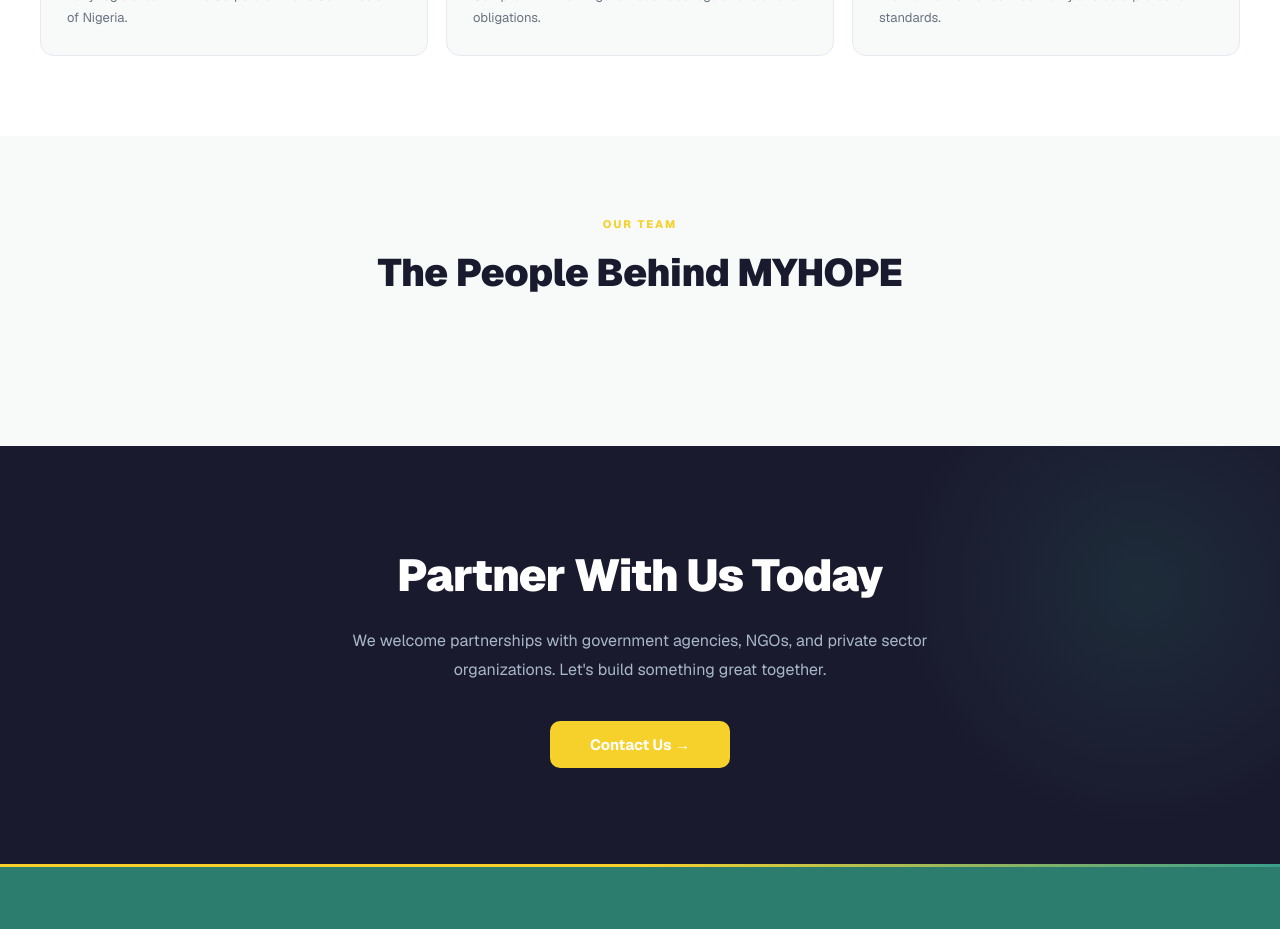
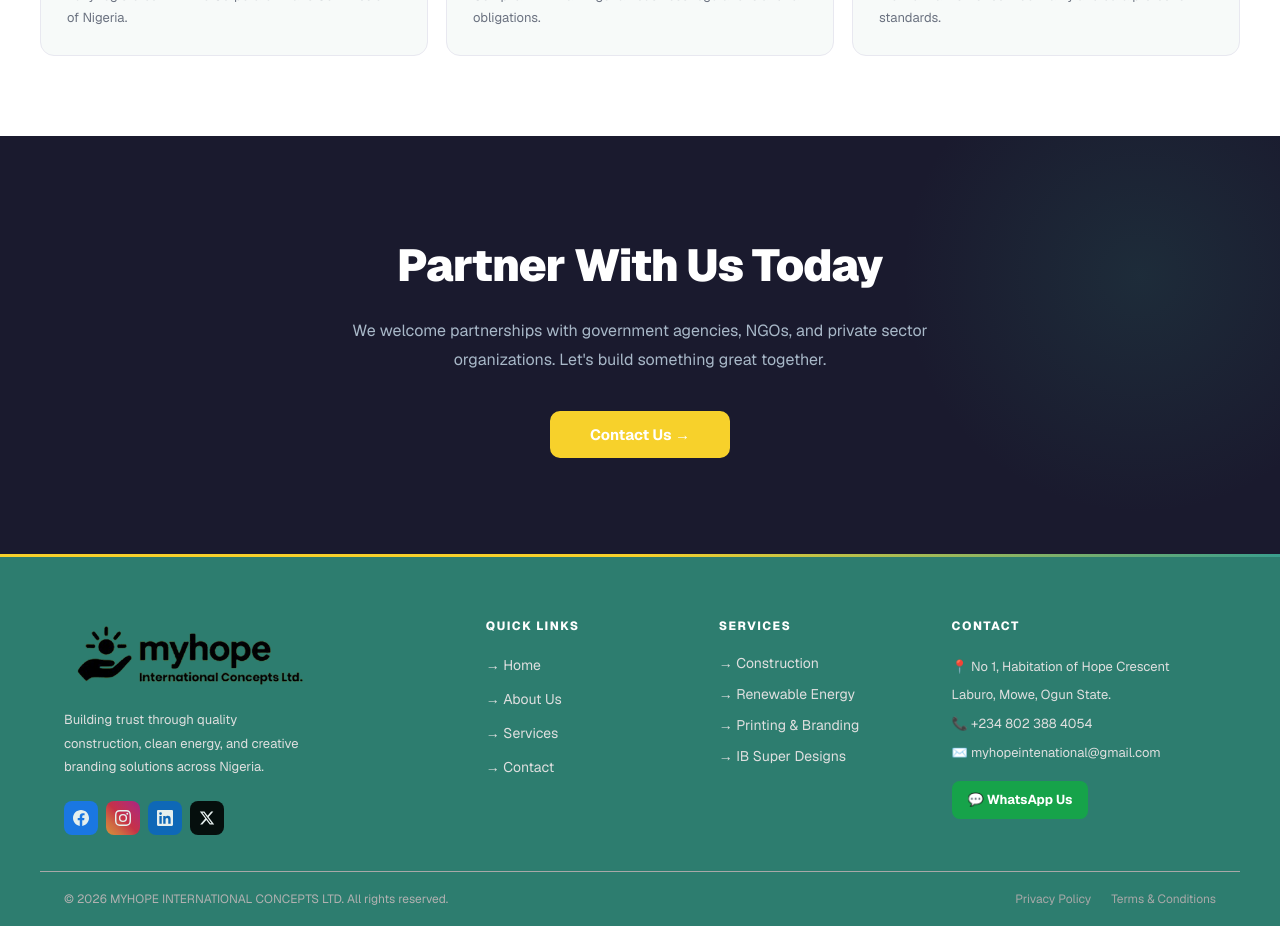
Before and after one commit to Nomolos29/my_hope_international_concept, a Next.js app: page /about in a window 1280 px wide. Shown: the part 2820-3749 px from the top of the page. Built offline with nearby package versions, Linux system fonts and the light colour scheme.

Commit message:
Removed a section from the about page

```diff
--- a/app/about/page.tsx
+++ b/app/about/page.tsx
@@ -173,13 +173,13 @@ export default function AboutPage() {
       </section>
 
       {/* Key Personnel */}
-      <section style={{ padding:"80px 24px 96px", background:"#f7faf9" }}>
+      {/* <section style={{ padding:"80px 24px 96px", background:"#f7faf9" }}>
         <div style={{ maxWidth:1200, margin:"0 auto" }}>
           <div className="reveal" style={{ textAlign:"center", marginBottom:48 }}>
             <div className="section-label" style={{ marginBottom:12 }}>Our Team</div>
             <h2 style={{ fontSize:"clamp(1.8rem,3vw,2.4rem)", fontWeight:900, letterSpacing:-0.5 }}>The People Behind MYHOPE</h2>
           </div>
-          {/* <div style={{ display:"grid", gridTemplateColumns:"repeat(3,1fr)", gap:22, maxWidth:780, margin:"0 auto" }} className="grid-3col">
+          <div style={{ display:"grid", gridTemplateColumns:"repeat(3,1fr)", gap:22, maxWidth:780, margin:"0 auto" }} className="grid-3col">
             {[
               { role:"Director / CEO", name:"Company Director", img:"https://images.unsplash.com/photo-1573496359142-b8d87734a5a2?w=400&q=80", alt:"Professional woman executive" },
               { role:"Lead Designer", name:"IB Super Designs", img:"https://images.unsplash.com/photo-1561070791-2526d30994b5?w=400&q=80", alt:"Graphic designer at work" },
@@ -195,9 +195,9 @@ export default function AboutPage() {
                 </div>
               </div>
             ))}
-          </div> */}
+          </div>
         </div>
-      </section>
+      </section> */}
 
       {/* CTA */}
       <section style={{ background:"var(--navy)", padding:"96px 24px", position:"relative", overflow:"hidden" }}>
```
